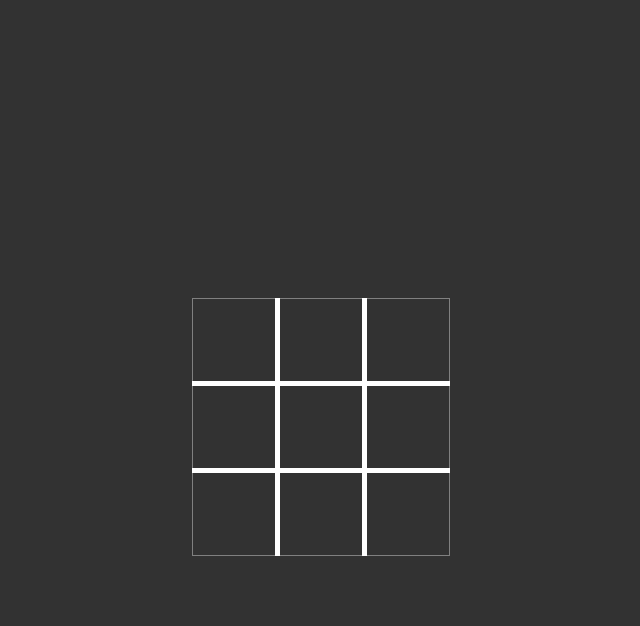
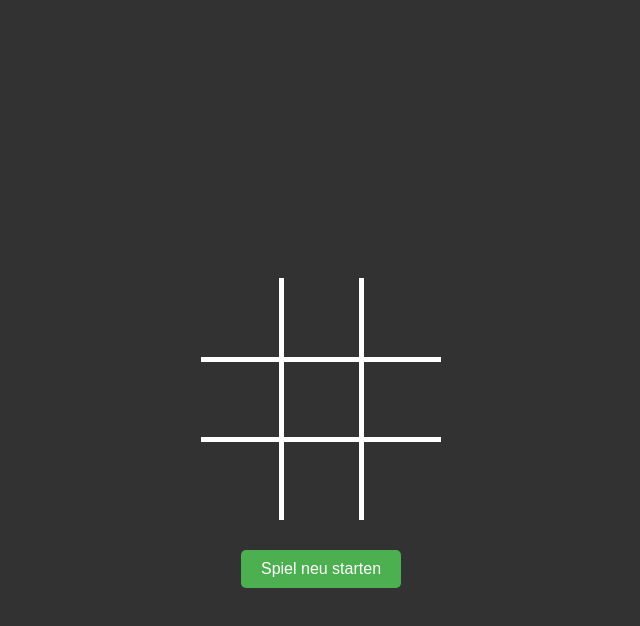
Before and after one commit to Aaron874/tic-tac-toe-prompt-engineering, a plain HTML site: page index.html in a window 1280 px wide. Both pictures are taken after a click on the element 554 px from the left and 427 px from the top of the page. Shown: the part 86-712 px from the top of the page, without its empty margins (319-959 px from the left). Drawn offline with Linux system fonts and the light colour scheme.

Commit message:
restart game and winner is shown
Co-authored-by: Copilot <copilot@github.com>

```diff
--- a/index.html
+++ b/index.html
@@ -10,5 +10,8 @@
 <body onload="init()">
     <h1>Tic Tac Toe</h1>
     <div id="content"></div>
+    <div style="display:flex;justify-content:center;margin-top:32px;">
+        <button class="restart-button" id="restartBtn" onclick="restartGame()">Spiel neu starten</button>
+    </div>
 </body>
 </html>
--- a/script.js
+++ b/script.js
@@ -14,9 +14,10 @@ function init() {
         renderTable();
 }
 
-function renderTable() {
+function renderTable(winLine) {
     let content = document.getElementById("content");
-    let html = "<table border='1'>";
+    let html = '<div style="position:relative;display:inline-block;width:240px;height:240px;">';
+    html += "<table class='tic-tac-toe-table' border='0' style='border-collapse:collapse;width:240px;height:240px;'>";
     for (let i = 0; i < 3; i++) {
         html += "<tr>";
         for (let j = 0; j < 3; j++) {
@@ -32,12 +33,23 @@ function renderTable() {
                 cellContent = "";
                 onclick = `onclick=\"cellClicked(${index}, this)\"`;
             }
-            html += `<td ${onclick}>${cellContent}</td>`;
+            html += `<td ${onclick} style='width:80px;height:80px;text-align:center;vertical-align:middle;position:relative;'>${cellContent}</td>`;
         }
         html += "</tr>";
     }
     html += "</table>";
+    // SVG Linie für Gewinn
+    if (winLine) {
+        html += getWinLineSVG(winLine);
+    }
+    html += '</div>';
     content.innerHTML = html;
+}
+
+function restartGame() {
+    for (let i = 0; i < fields.length; i++) fields[i] = null;
+    currentPlayer = 'circle';
+    renderTable();
 }
 
 let currentPlayer = 'circle';
@@ -51,8 +63,47 @@ function cellClicked(index, td) {
             td.innerHTML = getCrossSVG();
         }
         td.removeAttribute('onclick');
-        currentPlayer = currentPlayer === 'circle' ? 'cross' : 'circle';
+        const winLine = checkWin();
+        if (winLine) {
+            // Nach kurzem Timeout, damit SVG sichtbar wird
+            setTimeout(() => renderTable(winLine), 200);
+        } else {
+            currentPlayer = currentPlayer === 'circle' ? 'cross' : 'circle';
+        }
     }
+}
+
+function checkWin() {
+    const winPatterns = [
+        [0,1,2], [3,4,5], [6,7,8], // rows
+        [0,3,6], [1,4,7], [2,5,8], // cols
+        [0,4,8], [2,4,6]           // diagonals
+    ];
+    for (let pattern of winPatterns) {
+        const [a,b,c] = pattern;
+        if (fields[a] && fields[a] === fields[b] && fields[a] === fields[c]) {
+            return pattern;
+        }
+    }
+    return null;
+}
+
+function getWinLineSVG(pattern) {
+    // SVG Overlay für die Gewinnlinie
+    // Koordinaten für die Mitte der Zellen (exakt mittig)
+    const cellSize = 80;
+    const offset = cellSize / 2;
+    const coords = [
+        [offset, offset], [cellSize + offset, offset], [2 * cellSize + offset, offset],
+        [offset, cellSize + offset], [cellSize + offset, cellSize + offset], [2 * cellSize + offset, cellSize + offset],
+        [offset, 2 * cellSize + offset], [cellSize + offset, 2 * cellSize + offset], [2 * cellSize + offset, 2 * cellSize + offset]
+    ];
+    const [a, b, c] = pattern;
+    const [x1, y1] = coords[a];
+    const [x2, y2] = coords[c];
+    return `<svg width='240' height='240' style='position:absolute;top:0;left:0;pointer-events:none;z-index:10;'>
+        <line x1='${x1}' y1='${y1}' x2='${x2}' y2='${y2}' stroke='white' stroke-width='10' stroke-linecap='round' />
+    </svg>`;
 }
 
 function getCircleSVG() {
--- a/style.css
+++ b/style.css
@@ -13,7 +13,9 @@ h1 {
 /* Tabelle */
 table {
     border-collapse: collapse;
-    margin: 20px auto;
+    margin: 0;
+    padding: 0;
+    box-sizing: border-box;
 }
 
 /* Zellen */
@@ -24,9 +26,11 @@ td {
     vertical-align: middle;
     font-size: 32px;
     color: white;
-
-    /* innere Linien */
     border: 5px solid white;
+    box-sizing: border-box;
+    padding: 0;
+    margin: 0;
+    position: relative;
 }
 
 td:hover {
@@ -50,7 +54,22 @@ td:last-child {
     border-right: none;
 }
 
-#content {
+ #content {
     display: flex;
     align-items: center;
+    justify-content: center;
 }
+
+.restart-button {
+    background-color: #4CAF50;
+    color: white;
+    border: none;
+    padding: 10px 20px;
+    font-size: 16px;
+    cursor: pointer;
+    border-radius: 5px;
+}
+
+.restart-button:hover {
+    background-color: #45a049;
+}
```
